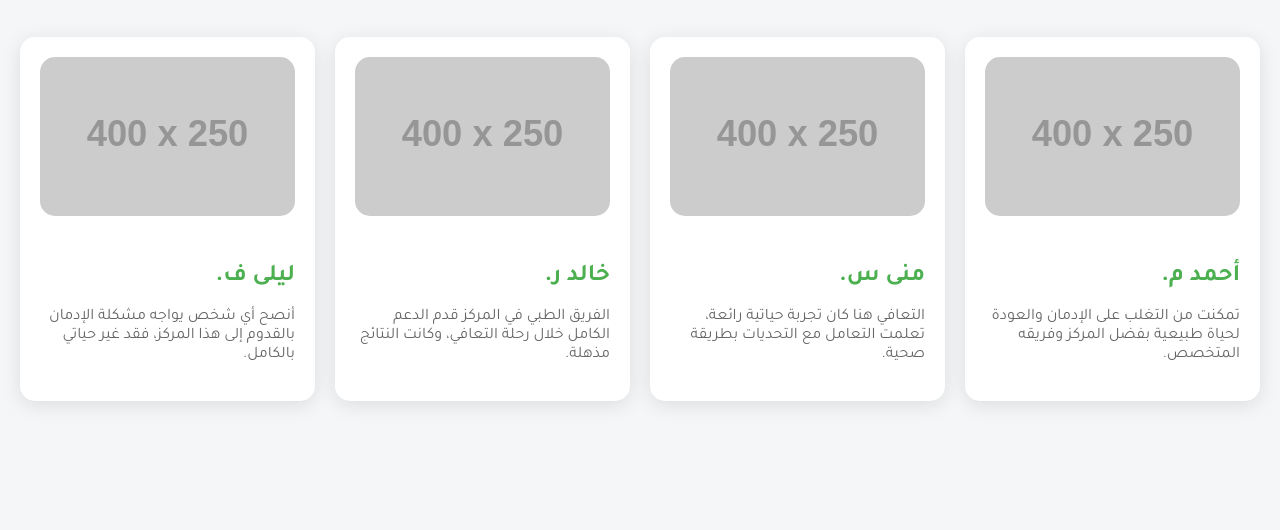
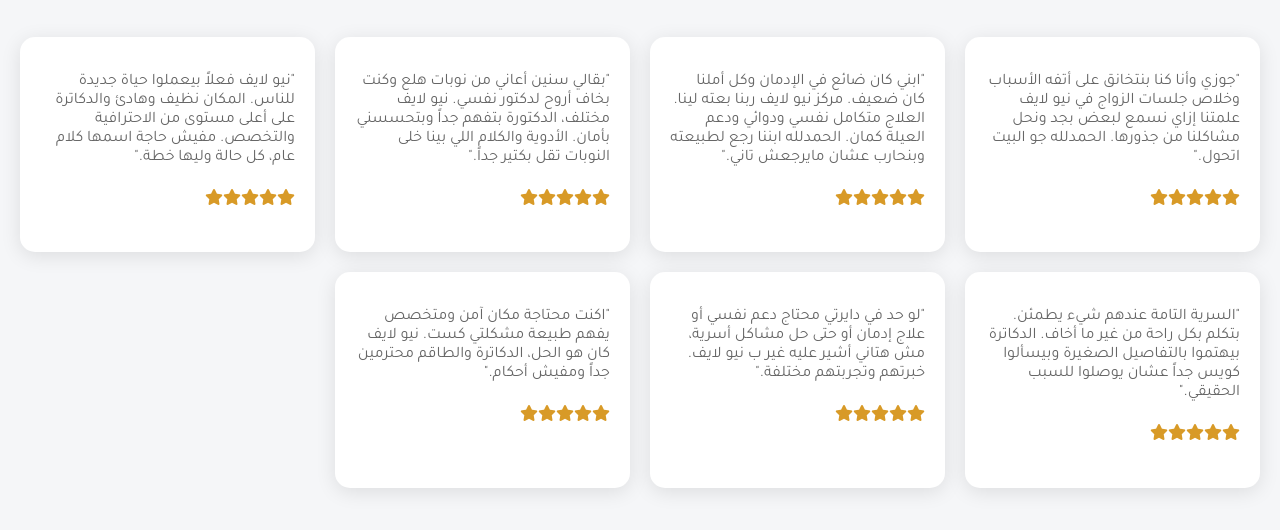
Before and after one commit to ahmedmohaaa/doc, a plain HTML site: page docsuc.html in a window 1280 px wide. Shown: the part 608-1138 px from the top of the page. Before the commit the page ends 1079 px from the top, so only its background shows below. Drawn offline with Linux system fonts and the light colour scheme; placeholder pictures from the web are drawn by us.

Commit message:
Update docsuc.html

```diff
--- a/docsuc.html
+++ b/docsuc.html
@@ -166,6 +166,9 @@
         body.dark .toggle-switch {
             background-color: #444;
         }
+        i{
+            color: rgb(216, 154, 39);
+        }
     </style>
 </head>
 <body>
@@ -204,24 +207,32 @@
             <h2>تجارب حقيقية لمرضانا</h2>
             <div class="story-cards">
                 <div class="story-card">
-                    <img src="https://via.placeholder.com/400x250" alt="قصة نجاح 1">
-                    <h3>أحمد م.</h3>
-                    <p>تمكنت من التغلب على الإدمان والعودة لحياة طبيعية بفضل المركز وفريقه المتخصص.</p>
+            <p>"جوزي وأنا كنا بنتخانق على أتفه الأسباب وخلاص جلسات الزواج في نيو لايف علمتنا إزاي نسمع لبعض بجد ونحل مشاكلنا من جذورها. الحمدلله جو البيت اتحول."</p>
+            <h4> <i class="fas fa-star"></i><i class="fas fa-star"></i><i class="fas fa-star"></i><i class="fas fa-star"></i><i class="fas fa-star"></i></h4>
         </div>
         <div class="story-card">
-                    <img src="https://via.placeholder.com/400x250" alt="قصة نجاح 2">
-                    <h3>منى س.</h3>
-                    <p>التعافي هنا كان تجربة حياتية رائعة، تعلمت التعامل مع التحديات بطريقة صحية.</p>
+            <p>"ابني كان ضائع في الإدمان وكل أملنا كان ضعيف. مركز نيو لايف ربنا بعته لينا. العلاج متكامل نفسي ودوائي ودعم العيلة كمان. الحمدلله ابننا رجع لطبيعته وبنحارب عشان مايرجعش تاني."</p>
+            <h4> <i class="fas fa-star"></i><i class="fas fa-star"></i><i class="fas fa-star"></i><i class="fas fa-star"></i><i class="fas fa-star"></i></h4>
         </div>
         <div class="story-card">
-                    <img src="https://via.placeholder.com/400x250" alt="قصة نجاح 3">
-                    <h3>خالد ر.</h3>
-                    <p>الفريق الطبي في المركز قدم الدعم الكامل خلال رحلة التعافي، وكانت النتائج مذهلة.</p>
+            <p>"بقالي سنين أعاني من نوبات هلع وكنت بخاف أروح لدكتور نفسي. نيو لايف مختلف، الدكتورة بتفهم جداً وبتحسسني بأمان. الأدوية والكلام اللي بينا خلى النوبات تقل بكتير جداً."</p>
+            <h4> <i class="fas fa-star"></i><i class="fas fa-star"></i><i class="fas fa-star"></i><i class="fas fa-star"></i><i class="fas fa-star"></i></h4>
         </div>
         <div class="story-card">
-                    <img src="https://via.placeholder.com/400x250" alt="قصة نجاح 4">
-                    <h3>ليلى ف.</h3>
-                    <p>أنصح أي شخص يواجه مشكلة الإدمان بالقدوم إلى هذا المركز، فقد غير حياتي بالكامل.</p>
+            <p>"نيو لايف فعلاً بيعملوا حياة جديدة للناس. المكان نظيف وهادئ والدكاترة على أعلى مستوى من الاحترافية والتخصص. مفيش حاجة اسمها كلام عام، كل حالة وليها خطة."</p>
+            <h4> <i class="fas fa-star"></i><i class="fas fa-star"></i><i class="fas fa-star"></i><i class="fas fa-star"></i><i class="fas fa-star"></i></h4>
+        </div>
+        <div class="story-card">
+            <p>"السرية التامة عندهم شيء يطمئن. بتكلم بكل راحة من غير ما أخاف. الدكاترة بيهتموا بالتفاصيل الصغيرة وبيسألوا كويس جداً عشان يوصلوا للسبب الحقيقي."</p>
+            <h4> <i class="fas fa-star"></i><i class="fas fa-star"></i><i class="fas fa-star"></i><i class="fas fa-star"></i><i class="fas fa-star"></i></h4>
+        </div>
+        <div class="story-card">
+            <p>"لو حد في دايرتي محتاج دعم نفسي أو علاج إدمان أو حتى حل مشاكل أسرية، مش هتاني أشير عليه غير ب نيو لايف. خبرتهم وتجربتهم مختلفة."</p>
+            <h4> <i class="fas fa-star"></i><i class="fas fa-star"></i><i class="fas fa-star"></i><i class="fas fa-star"></i><i class="fas fa-star"></i></h4>
+        </div>
+        <div class="story-card">
+            <p>"اكنت محتاجة مكان آمن ومتخصص يفهم طبيعة مشكلتي كست. نيو لايف كان هو الحل، الدكاترة والطاقم محترمين جداً ومفيش أحكام."</p>
+            <h4> <i class="fas fa-star"></i><i class="fas fa-star"></i><i class="fas fa-star"></i><i class="fas fa-star"></i><i class="fas fa-star"></i></h4>
         </div>
             </div>
         </section>
```
Lines whose indentation alone changed are shown as unchanged.
